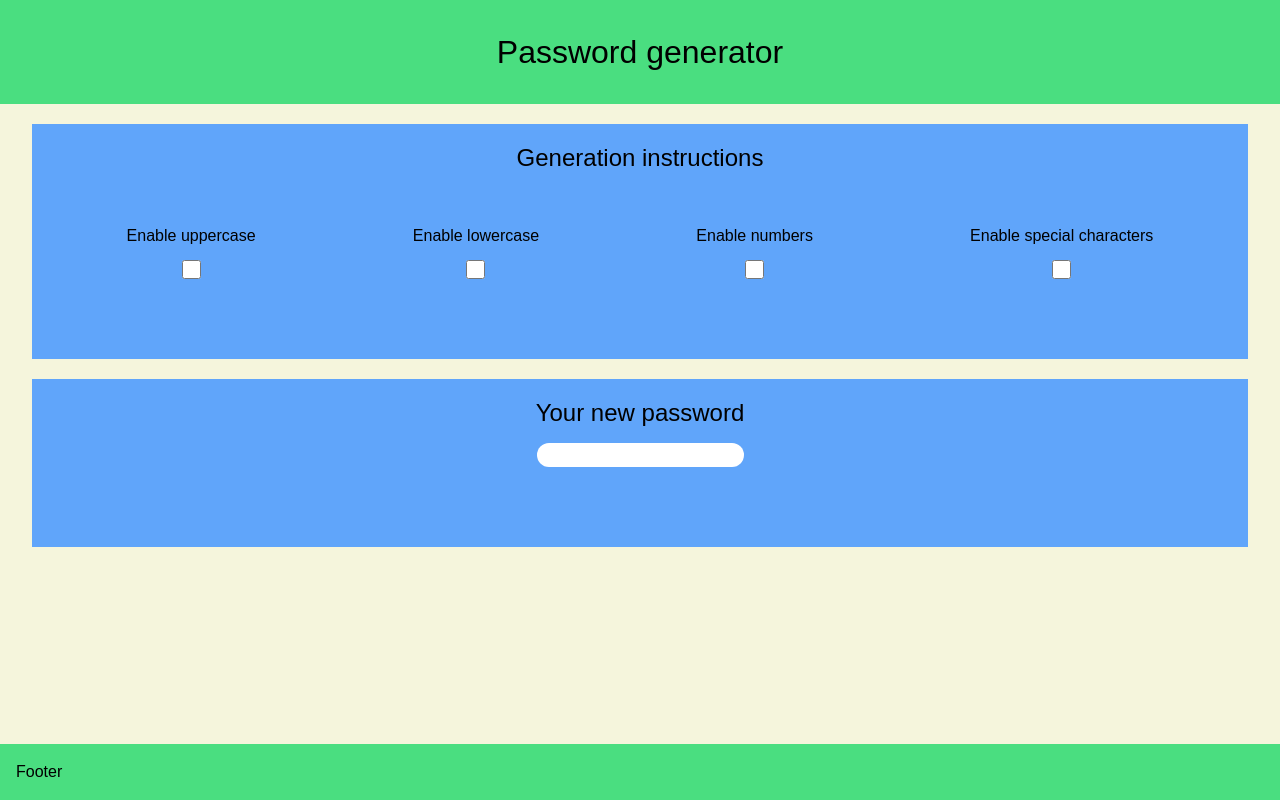
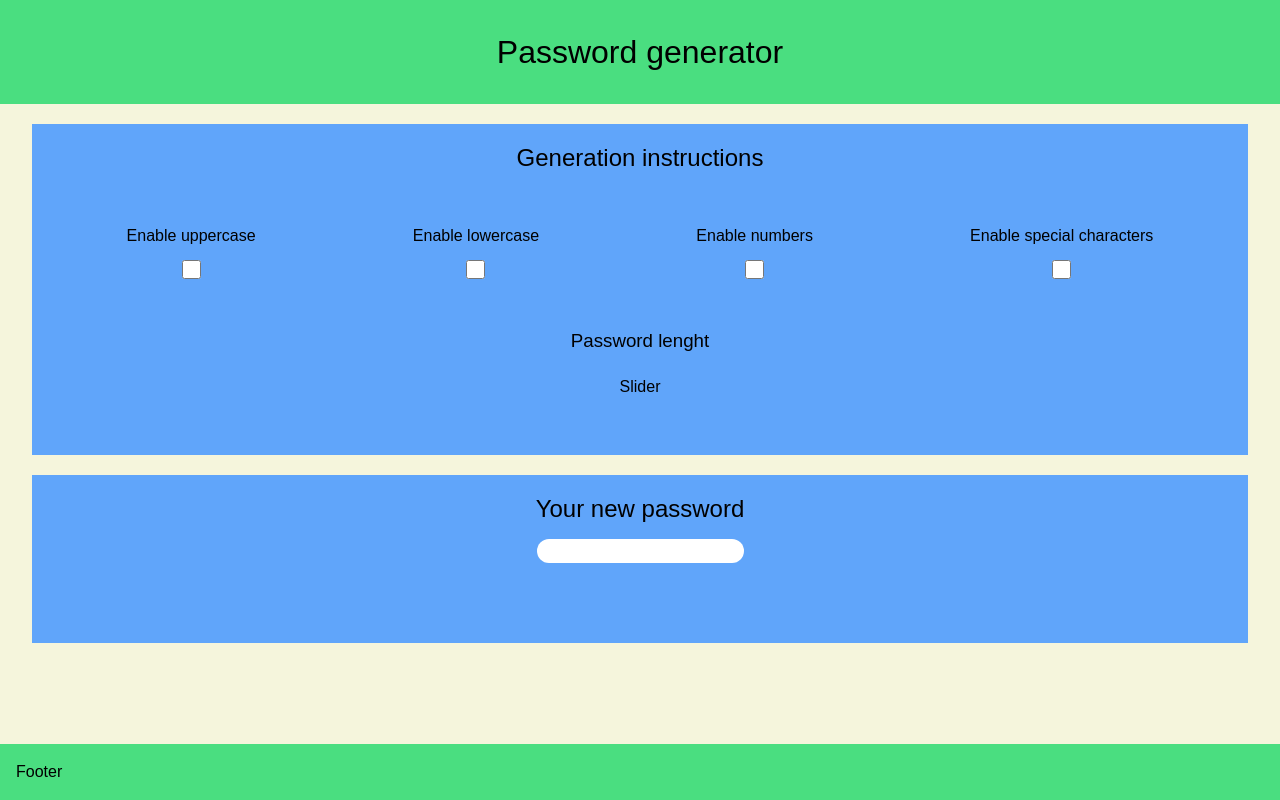
Before and after one commit to BryanGordon/pass-generator-project, a React (Vite) app: page / in a window 1280 px wide. Built offline with nearby package versions, Linux system fonts and the light colour scheme; a web font is replaced by a local one.

Commit message:
Update component structure

```diff
--- a/src/components/Instructions.tsx
+++ b/src/components/Instructions.tsx
@@ -1,12 +1,14 @@
 export function Instructions () {
   return (
-    <article className='bg-blue-400 p-4 pb-20 mx-8 mt-5 rounded-lg'>
+    <article className='bg-blue-400 p-4 pb-14 mx-8 mt-5 rounded-lg'>
       <h2 className='text-h2 text-center'>Generation instructions</h2>
 
-      <form className='flex flex-row justify-around pt-12'>
+      <form className='pt-12'>
+        <section className='flex flex-row justify-around'>
+
           <div className='flex flex-col items-center'>
             <h4 className='text-h4 content-center'>Enable uppercase</h4>
-          <input id='raw' type='checkbox' className='w-[19px] h-[19px] mt-3' />
+            <input type='checkbox' className='w-[19px] h-[19px] mt-3' />
           </div>
           <div className='flex flex-col items-center'>
             <h4 className='text-h4'>Enable lowercase</h4>
@@ -21,6 +23,19 @@ export function Instructions () {
             <input type='checkbox' className='w-[19px] h-[19px] mt-3' />
           </div>
 
+        </section>
+
+        <section>
+
+          <div className='pt-12'>
+            <h3 className='text-h3 text-center'>Password lenght</h3>
+            <div className='w-1/2 my-0 mx-auto text-center pt-5'>
+              Slider
+            </div>
+          </div>
+
+        </section>
+
       </form>
     </article>
   )
```
Lines whose indentation alone changed are shown as unchanged.
